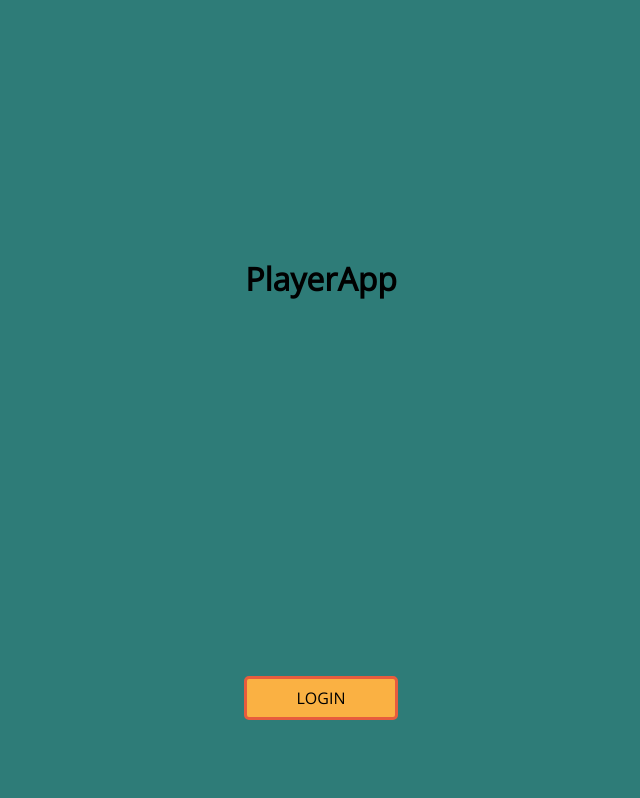
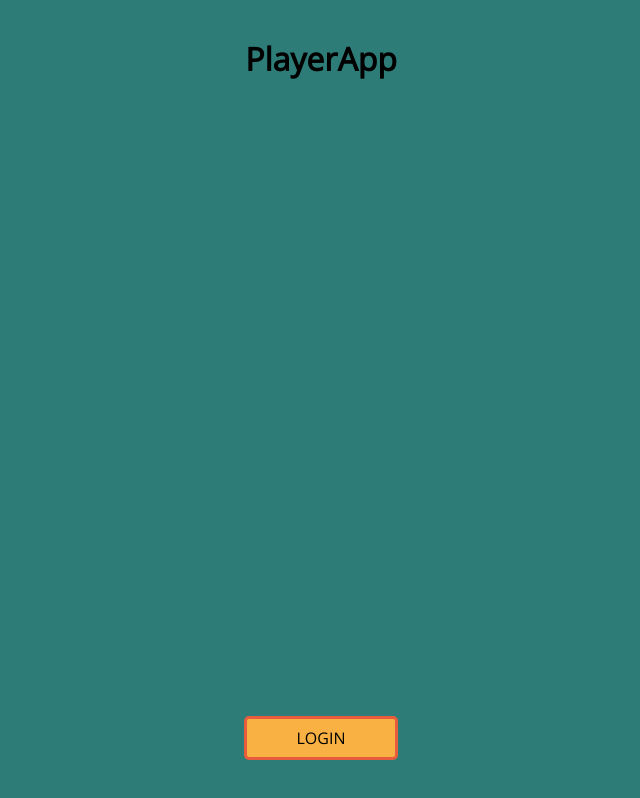
Before and after one commit to CharlieMantium/player-app, a React (Create React App) app: page / in a window 1280 px wide. Shown: the whole page, without its empty margins (319-959 px from the left). Built offline with nearby package versions, Linux system fonts and the light colour scheme.

Commit message:
Added fetching error message

```diff
--- a/src/components/App/index.tsx
+++ b/src/components/App/index.tsx
@@ -1,20 +1,31 @@
 import React, { useState } from 'react';
 import styled from 'styled-components/macro';
+import { rem } from 'polished';
 
 import Home from '../Home';
 import Splash from '../Splash';
+import Error from '../Error';
 
 const Wrapper = styled.div`
   display: flex;
   flex-direction: column;
   flex: 1;
+  padding: ${rem(20)};
 `;
 
 const App = () => {
   const [token, setToken] = useState('');
+  const [isError, setIsError] = useState(false);
 
   return (
-    <Wrapper>{token.length ? <Home token={token} /> : <Splash setToken={setToken} />}</Wrapper>
+    <Wrapper>
+      {token.length && !isError ? (
+        <Home token={token} />
+      ) : (
+        <Splash setToken={setToken} setIsError={setIsError} />
+      )}
+      {isError && <Error />}
+    </Wrapper>
   );
 };
 
--- /dev/null
+++ b/src/components/Error/index.tsx
@@ -0,0 +1,17 @@
+import React from 'react';
+import styled from 'styled-components/macro';
+
+const Wrapper = styled.div`
+  display: flex;
+  justify-content: center;
+`;
+
+const Error = () => {
+  return (
+    <Wrapper>
+      <p>Oops! Something went wrong</p>
+    </Wrapper>
+  );
+};
+
+export default Error;
--- a/src/components/Home/index.tsx
+++ b/src/components/Home/index.tsx
@@ -4,6 +4,8 @@ import styled from 'styled-components/macro';
 import List from '../List';
 
 const Wrapper = styled.div``;
+
+const Header = styled.h1``;
 
 interface HomeProps {
   token: string;
@@ -12,6 +14,7 @@ interface HomeProps {
 const Home: React.FC<HomeProps> = ({ token }) => {
   return (
     <Wrapper>
+      <Header>PlayerApp</Header>
       <List token={token} />
     </Wrapper>
   );
--- a/src/components/List/index.tsx
+++ b/src/components/List/index.tsx
@@ -1,6 +1,8 @@
 import React, { useEffect, useState } from 'react';
 import axios from 'axios';
 import styled from 'styled-components/macro';
+
+import Error from '../Error';
 
 const Wrapper = styled.div``;
 
@@ -45,6 +47,7 @@ const List: React.FC<ListProps> = ({ token }) => {
 
   return (
     <Wrapper>
+      {isError && <Error />}
       {movies && movies.map((movie: Movie) => <ListItem key={movie.Id}>{movie.Title}</ListItem>)}
     </Wrapper>
   );
--- a/src/components/Splash/index.tsx
+++ b/src/components/Splash/index.tsx
@@ -6,12 +6,12 @@ import { rem } from 'polished';
 import { colors } from '../../styles/base';
 
 const Wrapper = styled.div`
-  padding: ${rem(240)} ${rem(20)} ${rem(80)};
   display: flex;
   flex-direction: column;
   align-items: center;
   justify-content: space-between;
   flex: 1;
+  padding: 0 0 ${rem(20)} 0;
 `;
 
 const Logo = styled.h1``;
@@ -25,11 +25,11 @@ const Button = styled.button`
 
 interface SplashProps {
   setToken: (token: string) => void;
+  setIsError: (isError: boolean) => void;
 }
 
-const Splash: React.FC<SplashProps> = ({ setToken }) => {
+const Splash: React.FC<SplashProps> = ({ setToken, setIsError }) => {
   const [isLoggingIn, setIsLoggingIn] = useState(false);
-  const [isError, setIsError] = useState(false);
 
   const handleButtonClick = () => {
     setIsLoggingIn(true);
@@ -46,7 +46,7 @@ const Splash: React.FC<SplashProps> = ({ setToken }) => {
           setIsError(error.message);
         });
     }
-  }, [isLoggingIn, setToken]);
+  }, [isLoggingIn, setToken, setIsError]);
 
   return (
     <Wrapper>
```
